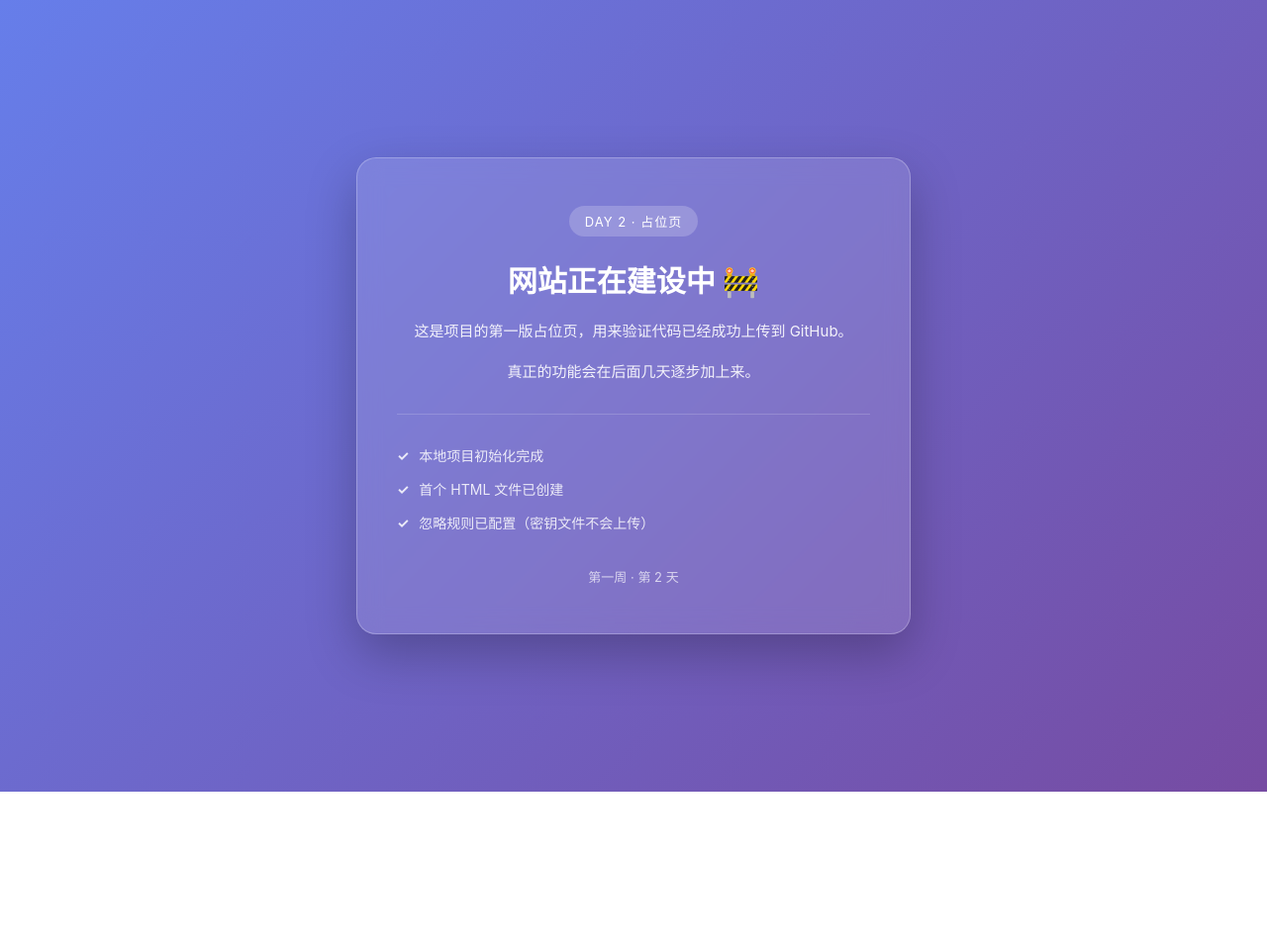
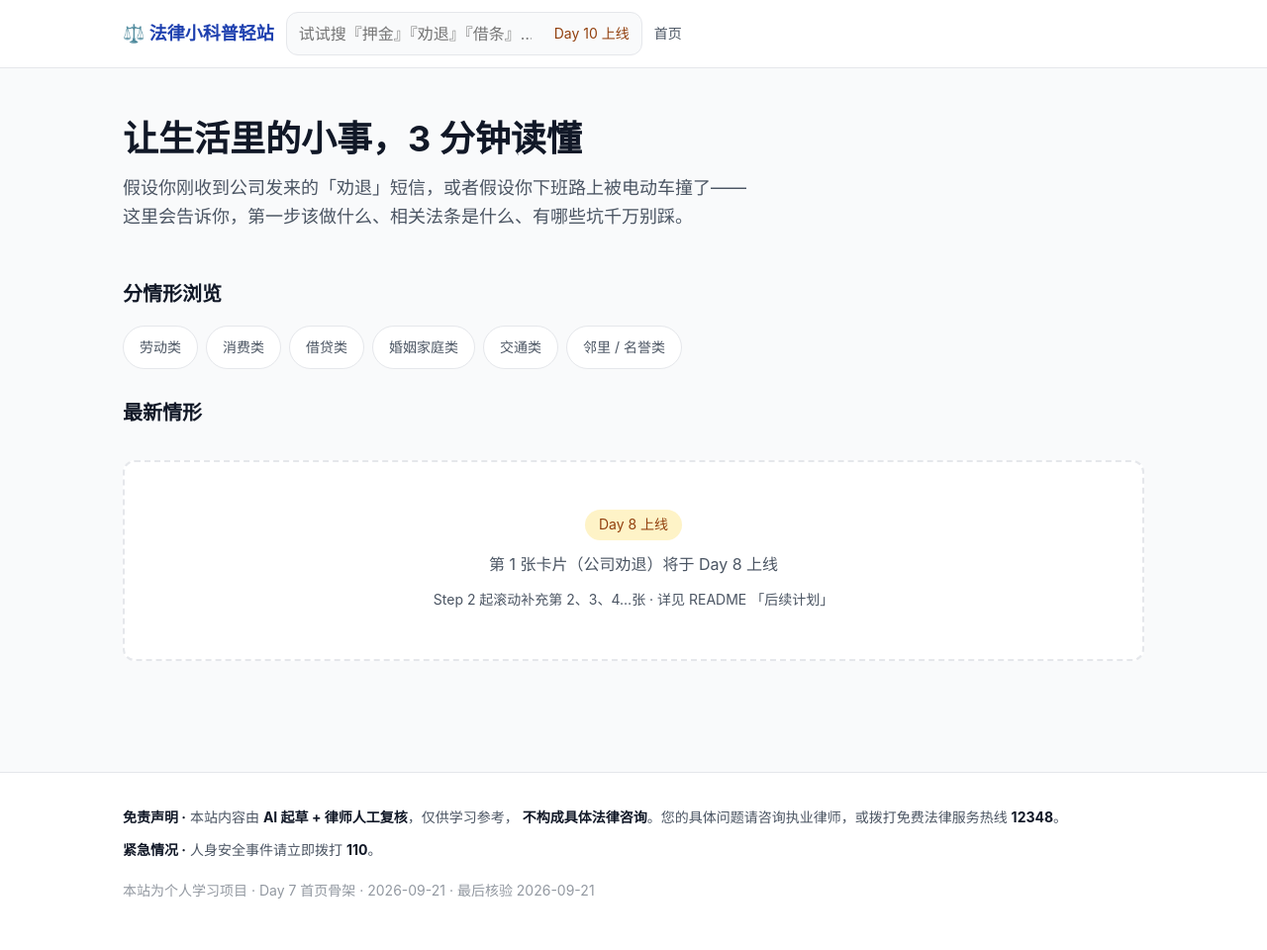
Before and after one commit to Terry-RQJ/week01-vibe-coding, a plain HTML site: page index.html in a window 1280 px wide. Shown: the whole page at 99% size. Before the commit the page ends 800 px from the top, so only its background shows below. Drawn offline with Linux system fonts and the light colour scheme.

Commit message:
Day 7｜首页骨架可本地运行
改了什么：替换 Day 2 占位页（DAY 2 · 占位页）为真实首页骨架，header/hero/分类区/卡片区/footer 全部就位

加了什么：css/tokens.css + css/global.css（PRD §5.2 主色 #1E40AF、辅色 #EA580C、背景 #F9FAFB、断点 375/768/1024）；README.md（运行命令 + 风险声明 + Day 8–14 后续计划）；.nojekyll 空文件（Pages 直发开关）

```diff
--- /dev/null
+++ b/css/global.css
@@ -0,0 +1,174 @@
+/* global.css — 全局样式
+ * 依赖 tokens.css（颜色 / 字号 / 间距 / 字体）
+ * 响应式断点：375px（手机）/ 768px（平板）/ 1024px（桌面）
+ */
+
+* { margin: 0; padding: 0; box-sizing: border-box; }
+
+html { font-size: var(--font-size-base); }
+
+body {
+  font-family: var(--font-sans);
+  background: var(--color-bg);
+  color: var(--color-fg);
+  line-height: 1.6;
+  -webkit-font-smoothing: antialiased;
+  -moz-osx-font-smoothing: grayscale;
+}
+
+a {
+  color: var(--color-primary);
+  text-decoration: none;
+  min-height: var(--tap-min);
+  display: inline-flex;
+  align-items: center;
+}
+a:hover { text-decoration: underline; }
+
+/* 容器：移动端单列 / 平板/桌面最多 1080px 居中 */
+.container {
+  max-width: 1080px;
+  margin: 0 auto;
+  padding: 0 var(--space-4);
+}
+
+/* ========== 站点 header ========== */
+.site-header {
+  background: var(--color-card);
+  border-bottom: 1px solid var(--color-border);
+  position: sticky; top: 0; z-index: 10;
+}
+.site-header .container {
+  display: flex;
+  align-items: center;
+  gap: var(--space-3);
+  padding-top: var(--space-3);
+  padding-bottom: var(--space-3);
+}
+.brand {
+  font-size: var(--font-size-lg);
+  font-weight: 700;
+  color: var(--color-primary);
+  white-space: nowrap;
+}
+.brand:hover { text-decoration: none; }
+
+.search-box {
+  flex: 1;
+  max-width: 360px;
+  height: var(--tap-min);
+  border: 1px solid var(--color-border);
+  border-radius: var(--radius-md);
+  background: var(--color-bg);
+  padding: 0 var(--space-3);
+  display: flex;
+  align-items: center;
+  gap: var(--space-2);
+  min-width: 0;
+}
+.search-box input {
+  flex: 1;
+  height: 100%;
+  border: 0; outline: 0; background: transparent;
+  font: inherit; color: var(--color-fg);
+  min-width: 0;
+}
+.search-box .hint {
+  font-size: var(--font-size-sm);
+  color: var(--color-warn-fg);
+  white-space: nowrap;
+}
+
+/* ========== 主区 hero ========== */
+.hero {
+  padding: var(--space-7) 0 var(--space-5);
+}
+.hero h1 {
+  font-size: var(--font-size-3xl);
+  line-height: 1.3;
+  color: var(--color-fg);
+  margin-bottom: var(--space-3);
+}
+.hero p {
+  font-size: var(--font-size-lg);
+  color: var(--color-fg-soft);
+  max-width: 640px;
+}
+
+/* ========== 分类区 ========== */
+.categories { padding: var(--space-5) 0 var(--space-3); }
+.section-title {
+  font-size: var(--font-size-xl);
+  margin-bottom: var(--space-4);
+  color: var(--color-fg);
+}
+.category-list {
+  display: flex;
+  flex-wrap: wrap;
+  gap: var(--space-2);
+  list-style: none;
+}
+.category-list .chip {
+  background: var(--color-card);
+  border: 1px solid var(--color-border);
+  border-radius: 999px;
+  padding: 0 var(--space-4);
+  height: var(--tap-min);
+  display: inline-flex;
+  align-items: center;
+  font-size: var(--font-size-sm);
+  color: var(--color-fg-soft);
+  cursor: default;
+}
+
+/* ========== 卡片网格 ========== */
+.card-grid {
+  display: grid;
+  grid-template-columns: 1fr;        /* PRD §5.2 手机端单列 */
+  gap: var(--space-4);
+  padding: var(--space-4) 0 var(--space-7);
+}
+.empty-state {
+  grid-column: 1 / -1;
+  border: 2px dashed var(--color-border);
+  border-radius: var(--radius-md);
+  padding: var(--space-7) var(--space-4);
+  text-align: center;
+  background: var(--color-card);
+}
+.empty-state .badge {
+  display: inline-block;
+  background: var(--color-warn-bg);
+  color: var(--color-warn-fg);
+  padding: 4px 14px;
+  border-radius: 999px;
+  font-size: var(--font-size-sm);
+  margin-bottom: var(--space-3);
+}
+.empty-state p { color: var(--color-fg-soft); }
+
+/* ========== 站点 footer ========== */
+.site-footer {
+  border-top: 1px solid var(--color-border);
+  background: var(--color-card);
+  margin-top: var(--space-8);
+  padding: var(--space-6) 0 var(--space-7);
+  color: var(--color-fg-soft);
+  font-size: var(--font-size-sm);
+  line-height: 1.8;
+}
+.site-footer strong { color: var(--color-fg); }
+.site-footer .container > div + div { margin-top: var(--space-2); }
+.site-footer .meta { opacity: .6; margin-top: var(--space-4) !important; }
+
+/* ========== 平板 ≥ 768（PRD §5.2 双列） ========== */
+@media (min-width: 768px) {
+  .card-grid { grid-template-columns: repeat(2, 1fr); }
+}
+
+/* ========== 桌面 ≥ 1024 ========== */
+@media (min-width: 1024px) {
+  .container { padding: 0 var(--space-5); }
+  .card-grid { grid-template-columns: repeat(2, 1fr); }
+  .hero h1 { font-size: 36px; }
+}
--- /dev/null
+++ b/css/tokens.css
@@ -0,0 +1,49 @@
+/* tokens.css — 全站设计变量（对齐 PRD §5.2）
+ * 修改这些值即可换肤；所有页面都引用此文件。
+ */
+:root {
+  /* 主色（PRD §5.2）*/
+  --color-primary: #1E40AF;          /* 稳重蓝 */
+  --color-primary-dark: #1E3A8A;
+  --color-accent: #EA580C;           /* 暖橙（警示句） */
+  --color-bg: #F9FAFB;               /* 浅灰背景 */
+  --color-fg: #111827;               /* 主要文字 */
+  --color-fg-soft: #4B5563;          /* 副文字 */
+  --color-border: #E5E7EB;
+  --color-card: #FFFFFF;
+  --color-warn-bg: #FEF3C7;
+  --color-warn-fg: #92400E;
+
+  /* 字号（PRD §5.2 正文 16px 起，标题 ≤ 24px，移动端行高 ≥ 1.6）*/
+  --font-size-base: 16px;
+  --font-size-sm: 14px;
+  --font-size-lg: 18px;
+  --font-size-xl: 20px;
+  --font-size-2xl: 24px;
+  --font-size-3xl: 30px;
+
+  /* 间距 */
+  --space-1: 4px;
+  --space-2: 8px;
+  --space-3: 12px;
+  --space-4: 16px;
+  --space-5: 24px;
+  --space-6: 32px;
+  --space-7: 48px;
+  --space-8: 64px;
+
+  /* 圆角与阴影 */
+  --radius-sm: 6px;
+  --radius-md: 12px;
+  --radius-lg: 20px;
+  --shadow-sm: 0 1px 2px rgba(0,0,0,0.04);
+  --shadow-md: 0 4px 12px rgba(0,0,0,0.06);
+
+  /* 字体族（PRD §5.2：思源黑体 / 系统默认无衬线；法条用等宽）*/
+  --font-sans: -apple-system, BlinkMacSystemFont, "PingFang SC",
+               "Microsoft YaHei", "Source Han Sans CN", sans-serif;
+  --font-mono: "SF Mono", "Source Code Pro", Consolas, "Courier New", monospace;
+
+  /* 最小可点击区域（PRD §5.2：移动端 ≥ 44×44px 手指友好）*/
+  --tap-min: 44px;
+}
--- a/index.html
+++ b/index.html
@@ -3,98 +3,77 @@
 <head>
   <meta charset="UTF-8">
   <meta name="viewport" content="width=device-width, initial-scale=1.0">
-  <title>我的网站 · 建设中</title>
-  <style>
-    * { margin: 0; padding: 0; box-sizing: border-box; }
-
-    body {
-      font-family: -apple-system, BlinkMacSystemFont, "Segoe UI",
-                   "PingFang SC", "Microsoft YaHei", sans-serif;
-      min-height: 100vh;
-      display: flex;
-      align-items: center;
-      justify-content: center;
-      background: linear-gradient(135deg, #667eea 0%, #764ba2 100%);
-      color: #fff;
-      padding: 24px;
-    }
-
-    .card {
-      background: rgba(255, 255, 255, 0.12);
-      backdrop-filter: blur(12px);
-      border: 1px solid rgba(255, 255, 255, 0.25);
-      border-radius: 20px;
-      padding: 48px 40px;
-      max-width: 560px;
-      width: 100%;
-      text-align: center;
-      box-shadow: 0 20px 50px rgba(0, 0, 0, 0.25);
-    }
-
-    .badge {
-      display: inline-block;
-      font-size: 13px;
-      letter-spacing: 1px;
-      padding: 6px 16px;
-      border-radius: 999px;
-      background: rgba(255, 255, 255, 0.2);
-      margin-bottom: 24px;
-    }
-
-    h1 {
-      font-size: 30px;
-      line-height: 1.4;
-      margin-bottom: 16px;
-    }
-
-    p {
-      font-size: 15px;
-      line-height: 1.9;
-      opacity: 0.9;
-      margin-bottom: 12px;
-    }
-
-    .steps {
-      margin-top: 28px;
-      padding-top: 24px;
-      border-top: 1px solid rgba(255, 255, 255, 0.2);
-      font-size: 14px;
-      text-align: left;
-      opacity: 0.85;
-    }
-
-    .steps li {
-      list-style: none;
-      padding: 7px 0;
-    }
-
-    .steps li::before {
-      content: "✓";
-      margin-right: 10px;
-      font-weight: bold;
-    }
-
-    footer {
-      margin-top: 28px;
-      font-size: 13px;
-      opacity: 0.7;
-    }
-  </style>
+  <meta name="description" content="法律小科普轻站：让一个普通人 3 分钟读懂一个生活里的法律常识。AI 起草 + 律师复核，仅供学习参考，不构成具体法律咨询。">
+  <meta name="theme-color" content="#1E40AF">
+  <title>法律小科普轻站 · 让生活里的小事 3 分钟读懂</title>
+  <link rel="stylesheet" href="./css/tokens.css">
+  <link rel="stylesheet" href="./css/global.css">
 </head>
 <body>
-  <main class="card">
-    <div class="badge">DAY 2 · 占位页</div>
-    <h1>网站正在建设中 🚧</h1>
-    <p>这是项目的第一版占位页，用来验证代码已经成功上传到 GitHub。</p>
-    <p>真正的功能会在后面几天逐步加上来。</p>
+  <header class="site-header">
+    <div class="container">
+      <a href="./index.html" class="brand" aria-label="法律小科普轻站 回到首页">⚖️ 法律小科普轻站</a>
+      <div class="search-box" role="search">
+        <input type="search" placeholder="试试搜『押金』『劝退』『借条』…" aria-label="搜索卡片" disabled>
+        <span class="hint" aria-label="Day 10 上线">Day 10 上线</span>
+      </div>
+      <a href="./index.html" aria-label="首页" style="font-size: var(--font-size-sm); color: var(--color-fg-soft);">首页</a>
+    </div>
+  </header>
 
-    <ul class="steps">
-      <li>本地项目初始化完成</li>
-      <li>首个 HTML 文件已创建</li>
-      <li>忽略规则已配置（密钥文件不会上传）</li>
-    </ul>
+  <main>
+    <div class="container">
 
-    <footer>第一周 · 第 2 天</footer>
+      <section class="hero">
+        <h1>让生活里的小事，3 分钟读懂</h1>
+        <p>假设你刚收到公司发来的「劝退」短信，或者假设你下班路上被电动车撞了——这里会告诉你，第一步该做什么、相关法条是什么、有哪些坑千万别踩。</p>
+      </section>
+
+      <section class="categories" aria-labelledby="cat-h">
+        <h2 id="cat-h" class="section-title">分情形浏览</h2>
+        <ul class="category-list">
+          <li><span class="chip">劳动类</span></li>
+          <li><span class="chip">消费类</span></li>
+          <li><span class="chip">借贷类</span></li>
+          <li><span class="chip">婚姻家庭类</span></li>
+          <li><span class="chip">交通类</span></li>
+          <li><span class="chip">邻里 / 名誉类</span></li>
+        </ul>
+      </section>
+
+      <section class="card-grid" aria-labelledby="card-h">
+        <h2 id="card-h" class="section-title" style="grid-column: 1 / -1;">最新情形</h2>
+        <div class="empty-state" role="status">
+          <div class="badge">Day 8 上线</div>
+          <p>第 1 张卡片（公司劝退）将于 Day 8 上线</p>
+          <p style="margin-top: var(--space-3); font-size: var(--font-size-sm);">Step 2 起滚动补充第 2、3、4…张 · 详见 README 「后续计划」</p>
+        </div>
+      </section>
+
+    </div>
   </main>
+
+  <footer class="site-footer" role="contentinfo">
+    <div class="container">
+      <div>
+        <strong>免责声明 ·</strong>
+        本站内容由 <strong>AI 起草 + 律师人工复核</strong>，仅供学习参考，
+        <strong>不构成具体法律咨询</strong>。您的具体问题请咨询执业律师，或拨打免费法律服务热线 <strong>12348</strong>。
+      </div>
+      <div>
+        <strong>紧急情况 ·</strong>
+        人身安全事件请立即拨打 <strong>110</strong>。
+      </div>
+      <div class="meta">
+        本站为个人学习项目 · Day 7 首页骨架 · 2026-09-21 · 最后核验 2026-09-21
+      </div>
+    </div>
+  </footer>
+
+  <noscript>
+    <div style="padding: 16px; background: var(--color-warn-bg); color: var(--color-warn-fg); text-align: center;">
+      本站依赖 JavaScript 才能正常使用搜索、收藏与详情页（Day 10 起启用）。
+    </div>
+  </noscript>
 </body>
 </html>
```
Also changed, not shown: README.md (added), 1 other file.
